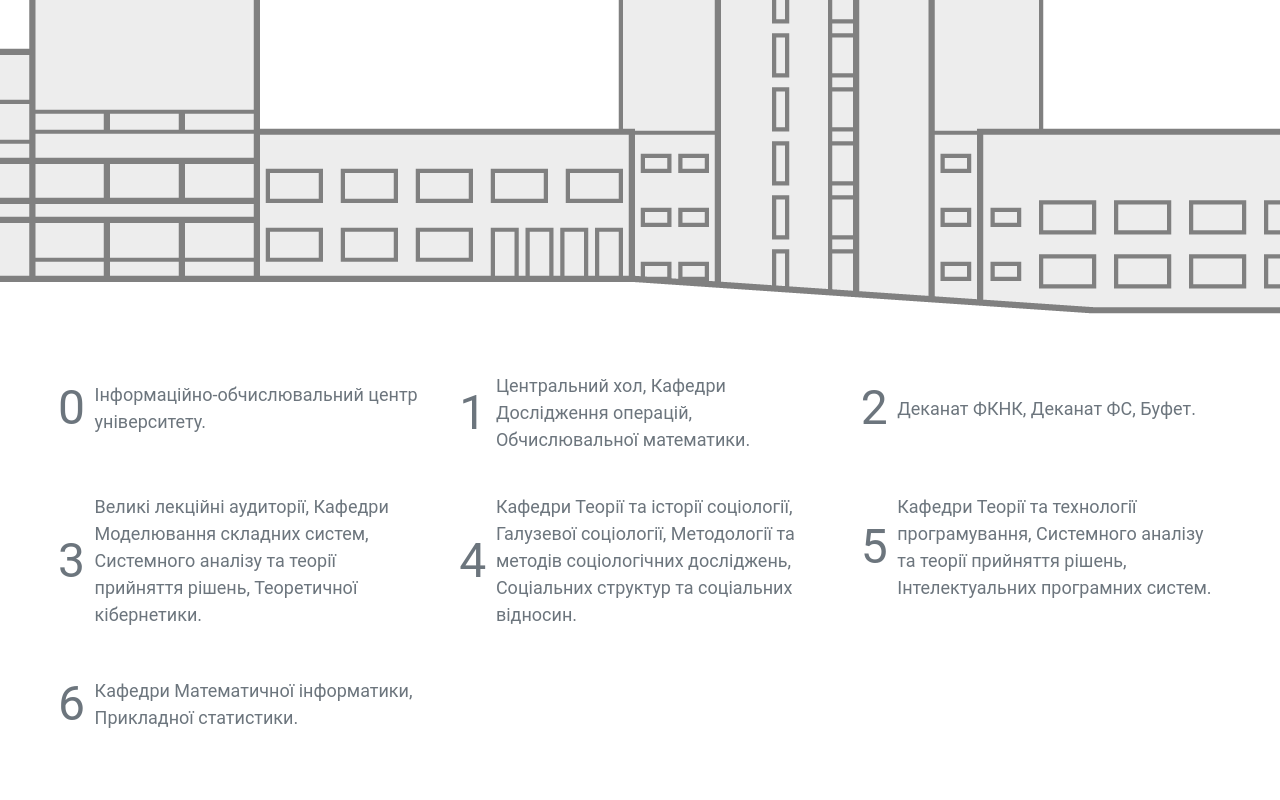
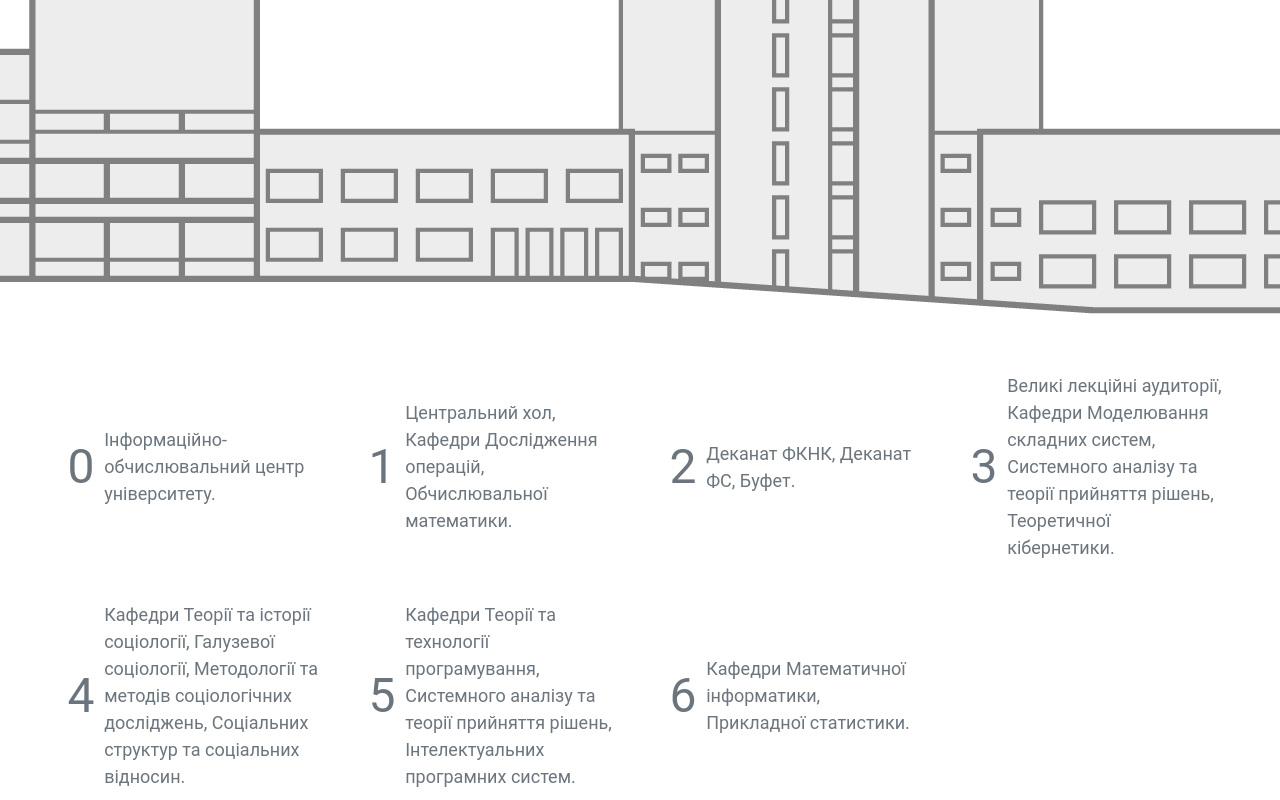
Before and after one commit to actpohabtNS/interactive-map, a React (Create React App) app: page / in a window 1280 px wide. Shown: the part 438-1238 px from the top of the page. Before the commit the page ends 1188 px from the top, so only its background shows below. Built offline with nearby package versions, Linux system fonts and the light colour scheme.

Commit message:
refactored centered floor items

```diff
--- a/src/styles/App.css
+++ b/src/styles/App.css
@@ -11,7 +11,8 @@
 
 .floors-list {
   display: grid;
-  grid-template-columns: repeat(3, 1fr);
+  grid-template-columns: repeat(4, 1fr);
+  align-items: center;
   gap: 20px;
 }
 
--- a/src/styles/text.css
+++ b/src/styles/text.css
@@ -11,8 +11,8 @@
 
 .fi-num {
   display: inline-block;
-  text-align: right;
-  margin-right: .75vw;
+  text-align: center;
+  margin: .75vw;
   font-size: 3rem;
 }
 
```
